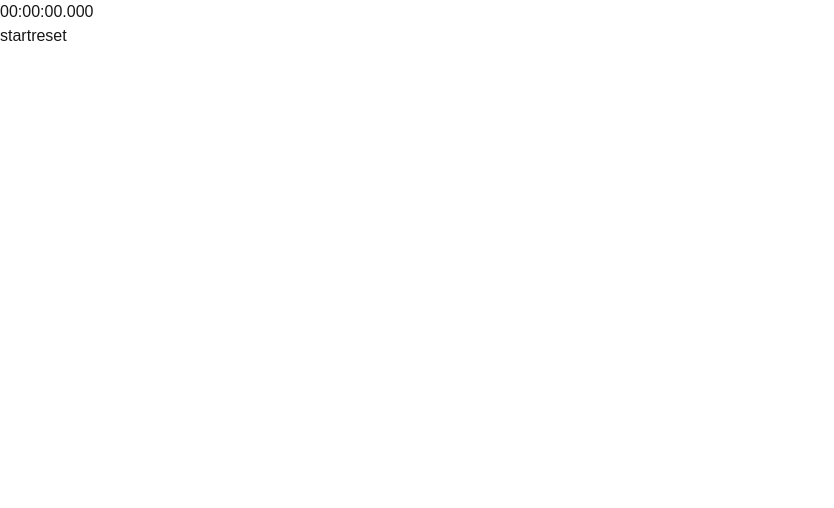
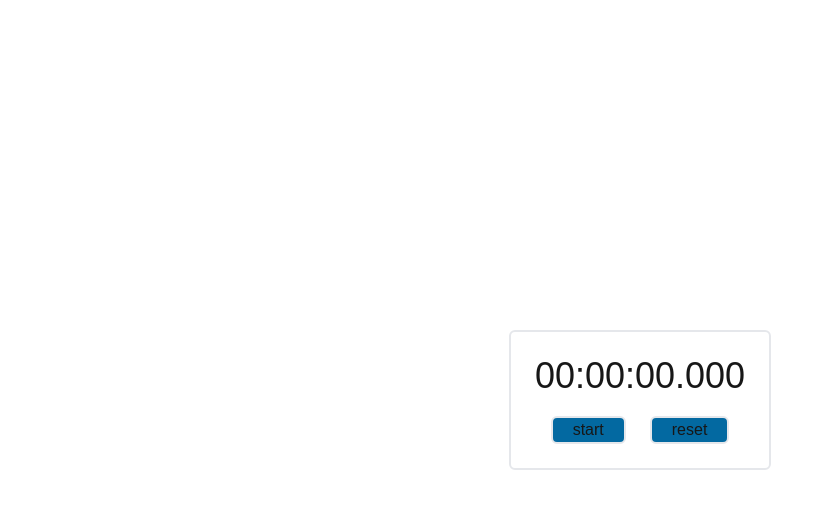
Before and after one commit to geraldgongon/njs-playground, a Next.js app: page /stopwatch in a window 1280 px wide. Shown: the top 508 px of the page, without its empty margins (0-834 px from the left). Built offline with nearby package versions, Linux system fonts and the light colour scheme.

Commit message:
adding styling

```diff
--- a/app/stopwatch/page.tsx
+++ b/app/stopwatch/page.tsx
@@ -4,23 +4,26 @@ import { useEffect, useRef, useState } from "react";
 
 interface StopwatchProps {}
 
-const Stopwatch = (params: StopwatchProps) => {
+const Stopwatch = (props: StopwatchProps) => {
   const [time, setTime] = useState(0);
   const [isRunning, setIsRunning] = useState(false);
-  //   const timerRef = useRef<any>(null);
-  let timerRef: any;
+  const timerRef = useRef<NodeJS.Timeout | null>(null);
 
   useEffect(() => {
     if (isRunning) {
-      timerRef = setInterval(() => {
+      timerRef.current = setInterval(() => {
         setTime((prevTime) => prevTime + 10); // Increment every 10 milliseconds
       }, 10);
     } else {
-      clearInterval(timerRef);
+      if (timerRef.current) {
+        clearInterval(timerRef.current);
+      }
     }
 
     return () => {
-      clearInterval(timerRef);
+      if (timerRef.current) {
+        clearInterval(timerRef.current);
+      }
     };
   }, [isRunning]);
 
@@ -48,14 +51,27 @@ const Stopwatch = (params: StopwatchProps) => {
   };
 
   return (
-    <>
-      <div>{formatTime(time)}</div>
-      <button onClick={() => setIsRunning(!isRunning)}>
-        {isRunning ? "stop" : "start"}
-      </button>
+    <div className="flex h-screen justify-center items-center flex-col ">
+      <div className="border-2 border-solid rounded-md p-6 items-center">
+        <h1 className="text-4xl pb-5">{formatTime(time)}</h1>
 
-      <button onClick={resetTimer}>reset</button>
-    </>
+        <div className="flex justify-center items-center">
+          <button
+            onClick={() => setIsRunning(!isRunning)}
+            className="px-5 border-2 border-solid rounded-md bg-sky-700 hover:bg-sky-500"
+          >
+            {isRunning ? "stop" : "start"}
+          </button>
+
+          <button
+            onClick={resetTimer}
+            className="ml-6 px-5 border-2 border-solid rounded-md bg-sky-700 hover:bg-sky-500"
+          >
+            reset
+          </button>
+        </div>
+      </div>
+    </div>
   );
 };
 
--- a/app/stopwatch/requirements.ts
+++ b/app/stopwatch/requirements.ts
@@ -8,3 +8,5 @@
 // Clicking on the timer should start/stop the timer. The Start/Stop button's label should update accordingly as well.
 // It'd be a nice optional addition to format the time to display in hh:mm:ss:ms format.
 // You are free to exercise your creativity to style the appearance of the stopwatch. You can try out Google's stopwatch widget for inspiration and an example.
+
+export {};
```
